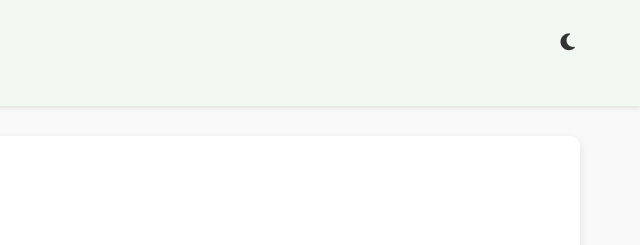
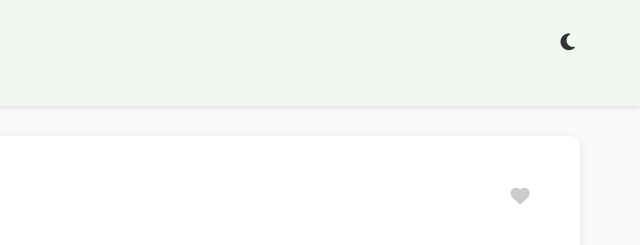
Before and after one commit to ginop90/recetas, a plain HTML site: page recetas/colacion-yogurt.html in a window 1280 px wide. Shown: the top 245 px of the page, 640-1280 px from the left. Drawn offline with Linux system fonts and the light colour scheme.

Commit message:
Update colacion-yogurt.html

```diff
--- a/recetas/colacion-yogurt.html
+++ b/recetas/colacion-yogurt.html
@@ -23,6 +23,11 @@
         <div class="recipe-container">
             <div class="recipe-header">
                 <h1>Yogurt con frutos secos</h1>
+                <div class="recipe-header-actions">
+                    <button class="favorite-btn" data-id="colacion-yogurt">
+                        <i class="fas fa-heart"></i>
+                    </button>
+                </div>
                 <img src="../img/colacion-yogurt.jpg" alt="Yogurt con frutos secos">
                 <span class="recipe-tag">Colación</span>
             </div>
```
